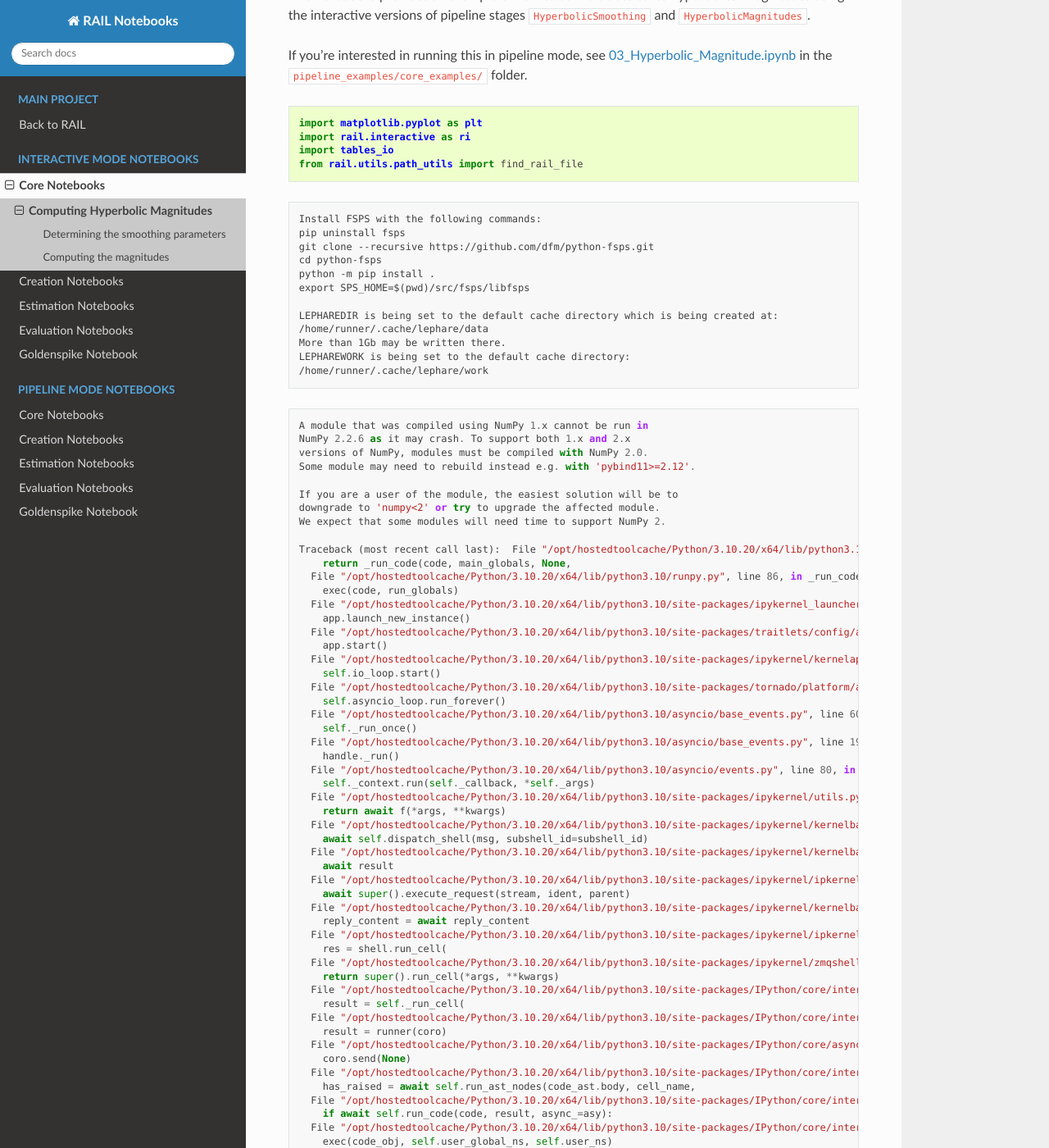
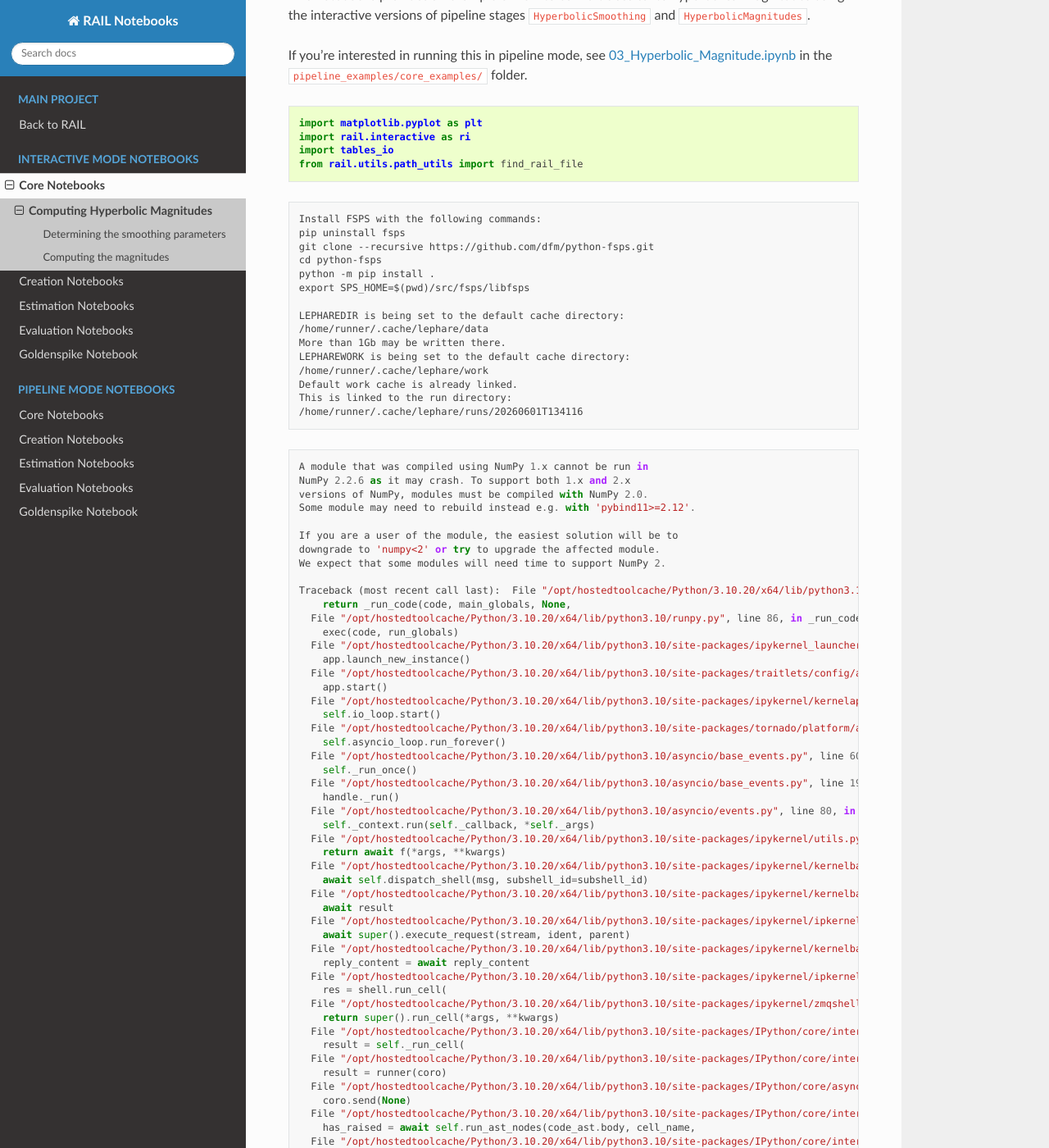
Before and after one commit to olivialynn/rail_notebooks, a Sphinx documentation site: the page built from docs/interactive_examples/rendered/core_examples/Hyperbolic_Magnitude.rst, in a window 1280 px wide and 1400 px high, scrolled down 393 px. Shown: the whole window at 82% size. Built offline with Sphinx 7.4.7 and the Read the Docs theme 3.1.0, drawn with Linux system fonts in a browser that asks for light colours; part of the change alters nothing that is shown; some of the changed text lies outside the part shown.

Commit message:
Apply automatic changes

```diff
--- a/docs/interactive_examples/rendered/core_examples/Hyperbolic_Magnitude.rst
+++ b/docs/interactive_examples/rendered/core_examples/Hyperbolic_Magnitude.rst
@@ -38,11 +38,14 @@ in the ``pipeline_examples/core_examples/`` folder.
     python -m pip install .
     export SPS_HOME=$(pwd)/src/fsps/libfsps
 
-    LEPHAREDIR is being set to the default cache directory which is being created at:
+    LEPHAREDIR is being set to the default cache directory:
     /home/runner/.cache/lephare/data
     More than 1Gb may be written there.
     LEPHAREWORK is being set to the default cache directory:
     /home/runner/.cache/lephare/work
+    Default work cache is already linked.
+    This is linked to the run directory:
+    /home/runner/.cache/lephare/runs/20260601T134116
 
 
 .. parsed-literal::
@@ -101,7 +104,7 @@ in the ``pipeline_examples/core_examples/`` folder.
         if await self.run_code(code, result, async_=asy):
       File "/opt/hostedtoolcache/Python/3.10.20/x64/lib/python3.10/site-packages/IPython/core/interactiveshell.py", line 3579, in run_code
         exec(code_obj, self.user_global_ns, self.user_ns)
-      File "/tmp/ipykernel_3967/2416626524.py", line 2, in <module>
+      File "/tmp/ipykernel_4090/2416626524.py", line 2, in <module>
         import rail.interactive as ri
       File "/opt/hostedtoolcache/Python/3.10.20/x64/lib/python3.10/site-packages/rail/interactive/__init__.py", line 3, in <module>
         from . import calib, creation, estimation, evaluation, tools
@@ -219,17 +222,17 @@ columns and their corresponding magnitude errors.
 
 .. parsed-literal::
 
-    /opt/hostedtoolcache/Python/3.10.20/x64/lib/python3.10/site-packages/hyperbolic/magnitudes.py:285: FutureWarning: The provided callable <function nanmedian at 0x7fc5fc789090> is currently using DataFrameGroupBy.median. In a future version of pandas, the provided callable will be used directly. To keep current behavior pass the string "median" instead.
+    /opt/hostedtoolcache/Python/3.10.20/x64/lib/python3.10/site-packages/hyperbolic/magnitudes.py:285: FutureWarning: The provided callable <function nanmedian at 0x7f532946a200> is currently using DataFrameGroupBy.median. In a future version of pandas, the provided callable will be used directly. To keep current behavior pass the string "median" instead.
       stats = df.groupby(Keys.field).agg(np.nanmedian)
-    /opt/hostedtoolcache/Python/3.10.20/x64/lib/python3.10/site-packages/hyperbolic/magnitudes.py:285: FutureWarning: The provided callable <function nanmedian at 0x7fc5fc789090> is currently using DataFrameGroupBy.median. In a future version of pandas, the provided callable will be used directly. To keep current behavior pass the string "median" instead.
+    /opt/hostedtoolcache/Python/3.10.20/x64/lib/python3.10/site-packages/hyperbolic/magnitudes.py:285: FutureWarning: The provided callable <function nanmedian at 0x7f532946a200> is currently using DataFrameGroupBy.median. In a future version of pandas, the provided callable will be used directly. To keep current behavior pass the string "median" instead.
       stats = df.groupby(Keys.field).agg(np.nanmedian)
-    /opt/hostedtoolcache/Python/3.10.20/x64/lib/python3.10/site-packages/hyperbolic/magnitudes.py:285: FutureWarning: The provided callable <function nanmedian at 0x7fc5fc789090> is currently using DataFrameGroupBy.median. In a future version of pandas, the provided callable will be used directly. To keep current behavior pass the string "median" instead.
+    /opt/hostedtoolcache/Python/3.10.20/x64/lib/python3.10/site-packages/hyperbolic/magnitudes.py:285: FutureWarning: The provided callable <function nanmedian at 0x7f532946a200> is currently using DataFrameGroupBy.median. In a future version of pandas, the provided callable will be used directly. To keep current behavior pass the string "median" instead.
       stats = df.groupby(Keys.field).agg(np.nanmedian)
-    /opt/hostedtoolcache/Python/3.10.20/x64/lib/python3.10/site-packages/hyperbolic/magnitudes.py:285: FutureWarning: The provided callable <function nanmedian at 0x7fc5fc789090> is currently using DataFrameGroupBy.median. In a future version of pandas, the provided callable will be used directly. To keep current behavior pass the string "median" instead.
+    /opt/hostedtoolcache/Python/3.10.20/x64/lib/python3.10/site-packages/hyperbolic/magnitudes.py:285: FutureWarning: The provided callable <function nanmedian at 0x7f532946a200> is currently using DataFrameGroupBy.median. In a future version of pandas, the provided callable will be used directly. To keep current behavior pass the string "median" instead.
       stats = df.groupby(Keys.field).agg(np.nanmedian)
-    /opt/hostedtoolcache/Python/3.10.20/x64/lib/python3.10/site-packages/hyperbolic/magnitudes.py:285: FutureWarning: The provided callable <function nanmedian at 0x7fc5fc789090> is currently using DataFrameGroupBy.median. In a future version of pandas, the provided callable will be used directly. To keep current behavior pass the string "median" instead.
+    /opt/hostedtoolcache/Python/3.10.20/x64/lib/python3.10/site-packages/hyperbolic/magnitudes.py:285: FutureWarning: The provided callable <function nanmedian at 0x7f532946a200> is currently using DataFrameGroupBy.median. In a future version of pandas, the provided callable will be used directly. To keep current behavior pass the string "median" instead.
       stats = df.groupby(Keys.field).agg(np.nanmedian)
-    /opt/hostedtoolcache/Python/3.10.20/x64/lib/python3.10/site-packages/hyperbolic/magnitudes.py:285: FutureWarning: The provided callable <function nanmedian at 0x7fc5fc789090> is currently using DataFrameGroupBy.median. In a future version of pandas, the provided callable will be used directly. To keep current behavior pass the string "median" instead.
+    /opt/hostedtoolcache/Python/3.10.20/x64/lib/python3.10/site-packages/hyperbolic/magnitudes.py:285: FutureWarning: The provided callable <function nanmedian at 0x7f532946a200> is currently using DataFrameGroupBy.median. In a future version of pandas, the provided callable will be used directly. To keep current behavior pass the string "median" instead.
       stats = df.groupby(Keys.field).agg(np.nanmedian)
 
 
@@ -392,7 +395,7 @@ magnitude errors and the output table of ``HyperbolicSmoothing``.
 
 .. parsed-literal::
 
-    /opt/hostedtoolcache/Python/3.10.20/x64/lib/python3.10/site-packages/rail/tools/photometry_tools.py:319: FutureWarning: The provided callable <function nanmedian at 0x7fc5fc789090> is currently using SeriesGroupBy.median. In a future version of pandas, the provided callable will be used directly. To keep current behavior pass the string "median" instead.
+    /opt/hostedtoolcache/Python/3.10.20/x64/lib/python3.10/site-packages/rail/tools/photometry_tools.py:319: FutureWarning: The provided callable <function nanmedian at 0x7f532946a200> is currently using SeriesGroupBy.median. In a future version of pandas, the provided callable will be used directly. To keep current behavior pass the string "median" instead.
       .agg(np.nanmedian)
 
 
```
Also changed, not shown: 1 other file.
